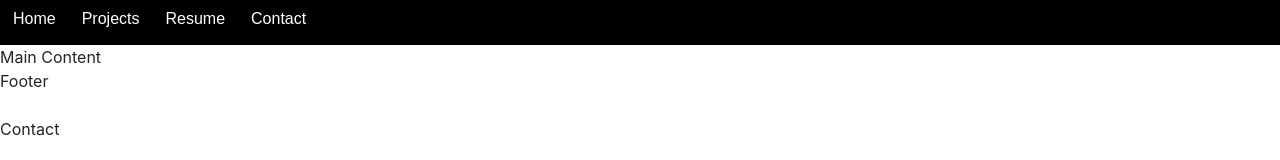
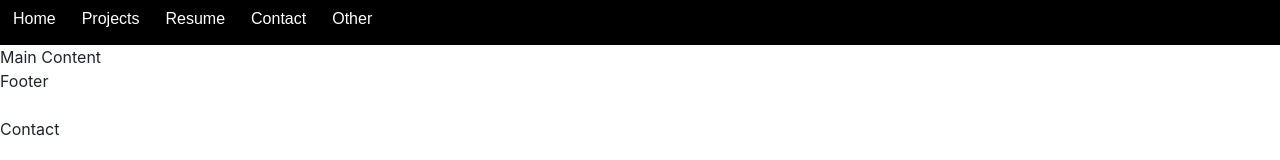
Before and after one commit to jacobbathan/jacobbio, a React (Create React App) app: page / in a window 1280 px wide. Shown: the top 160 px of the page. Built offline with nearby package versions, Linux system fonts and the light colour scheme.

Commit message:
added new button

```diff
--- a/src/components/navbar/Navbar.jsx
+++ b/src/components/navbar/Navbar.jsx
@@ -17,7 +17,10 @@ class Navbar extends React.Component {
           </button>
           <button type="button" className="btn black-background white">
             Contact
-          </button>
+        </button>
+        <button type='button' className="btn black-blackground white">
+            Other
+        </button>
         </div>
       </nav>
     );
```
